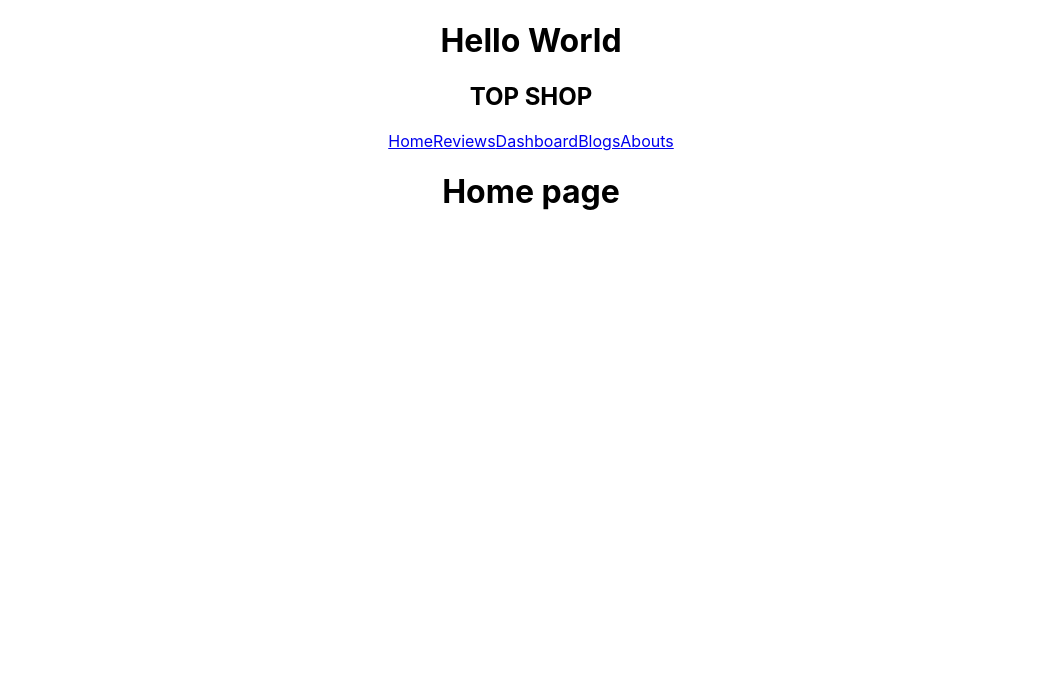
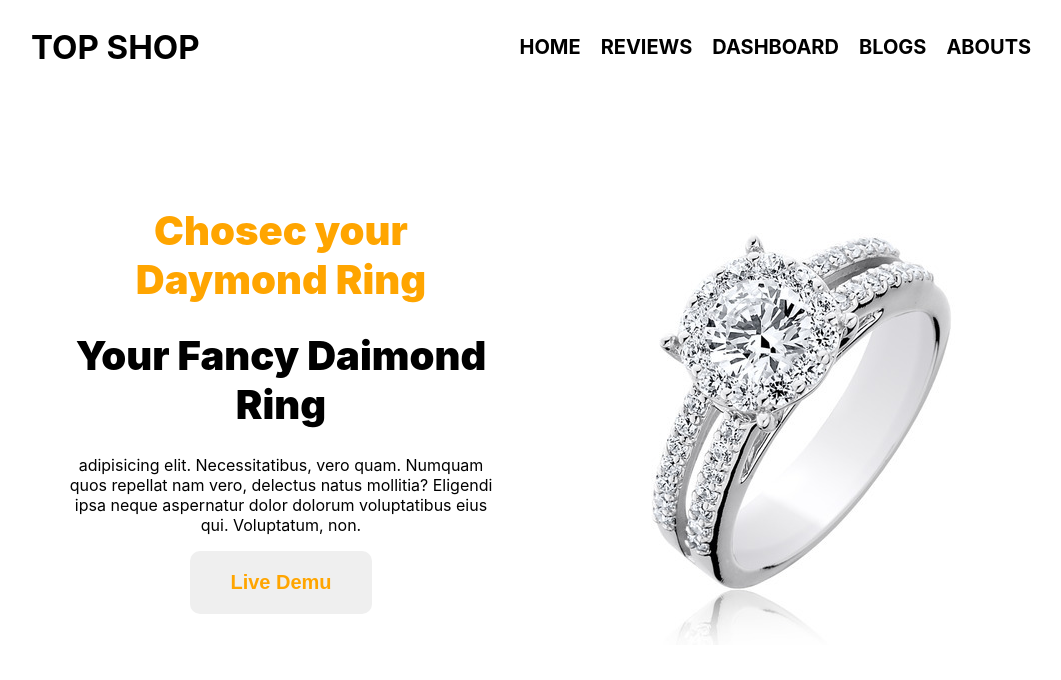
Before and after one commit to rashelmahomud/ecommarc-top-shop, a React (Create React App) app: page /home in a window 1280 px wide. Shown: the top 680 px of the page, without its empty margins (109-1170 px from the left). Built offline with nearby package versions, Linux system fonts and the light colour scheme.

Commit message:
added gellery section all

```diff
--- a/src/App.js
+++ b/src/App.js
@@ -11,7 +11,6 @@ import NoteFound from './Components/NoteFound/NoteFound';
 function App() {
   return (
     <div className="App">
-      <h1>Hello World</h1>
       <Header></Header>
       <Routes>
         <Route path='/home' element={<Home></Home>}></Route>
--- a/src/Components/Header/Header.css
+++ b/src/Components/Header/Header.css
@@ -0,0 +1,22 @@
+.navber{
+    display: flex;
+    align-items: center;
+    justify-content: space-between;
+    padding: 0px 140px;
+}
+.shopName{
+    font-size: 22px;
+    cursor: pointer;
+}
+.nav-menu a{
+    text-decoration: none;
+    font-size: 20px;
+    text-transform: uppercase;
+    margin-left: 20px;
+    font-weight: bolder;
+    color: black;
+}
+.nav-menu a:hover{
+    color: orange;
+    transition: 0.3s;
+}
--- a/src/Components/Header/Header.js
+++ b/src/Components/Header/Header.js
@@ -1,5 +1,6 @@
 import React from 'react';
 import { Link } from 'react-router-dom';
+import './Header.css';
 
 const Header = () => {
     return (
--- a/src/Components/Home/Home.css
+++ b/src/Components/Home/Home.css
@@ -0,0 +1,32 @@
+.gellery{
+    padding: 0px 140px;
+    display: grid;
+    grid-template-columns: 3fr 1fr;
+    margin-top: 50px;
+    align-items: center;
+}
+
+.gellery-info{
+    padding: 30px;
+}
+.orange{
+    color: orange;
+}
+.gellery-info h1{
+    font-size: 40px;
+    font-weight: 900;
+}
+
+.gellery-btn{
+    border: none;
+    padding: 20px 40px;
+    font-size: 20px;
+    font-weight: bold;
+    cursor: pointer;
+    border-radius: 10px;
+
+}
+.gellery-btn:hover{
+    background-color: white;
+    color: black;
+}
--- a/src/Components/Home/Home.js
+++ b/src/Components/Home/Home.js
@@ -1,9 +1,20 @@
 import React from 'react';
+import './Home.css';
 
 const Home = () => {
     return (
-        <div>
-            <h1>Home page</h1>
+        <div className='gellery'>
+
+            <div className='gellery-info'>
+                <h1 className='orange'>Chosec your Daymond Ring</h1>
+                <h1 >Your Fancy Daimond Ring</h1>
+                <p>adipisicing elit. Necessitatibus, vero quam. Numquam quos repellat nam vero, delectus natus mollitia? Eligendi ipsa neque aspernatur dolor dolorum voluptatibus eius qui. Voluptatum, non.</p>
+                <button className='orange gellery-btn'>Live Demu</button>
+            </div>
+
+            <div className='gellery-image'>
+                <img src="daymond.jpg" alt="" />
+            </div>
         </div>
     );
 };
```
Also changed, not shown: 1 other file (tests, documents, lock files or other folders).
